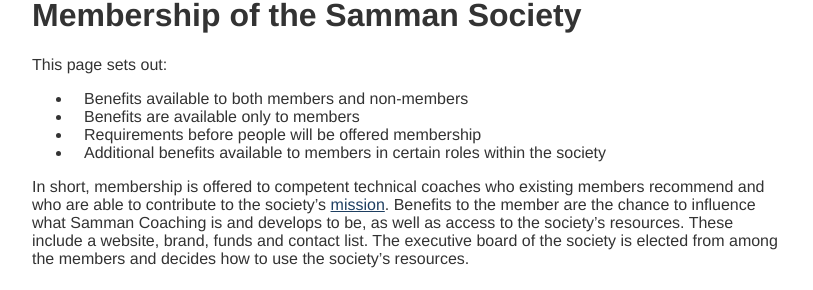
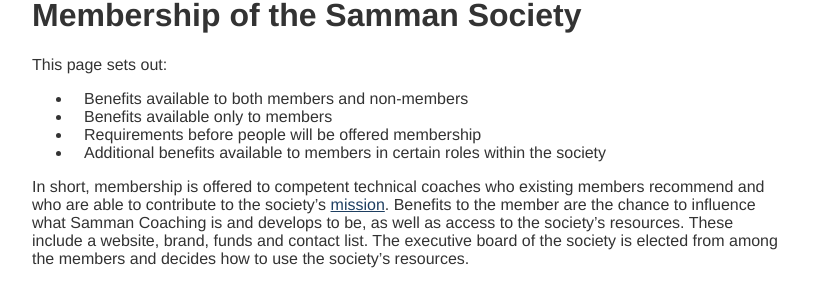
Before and after one commit to sammancoaching/website, a Jekyll site: the page built from society/membership.md, in a window 1280 px wide. Shown: the part 248-538 px from the top of the page, without its empty margins (233-1046 px from the left). Built offline with Jekyll 4.4.1, drawn with Linux system fonts in a browser that asks for light colours.

Commit message:
correct grammar

```diff
--- a/society/membership.md
+++ b/society/membership.md
@@ -7,7 +7,7 @@
 
 This page sets out:
 * Benefits available to both members and non-members
-* Benefits are available only to members
+* Benefits available only to members
 * Requirements before people will be offered membership
 * Additional benefits available to members in certain roles within the society
 
```
